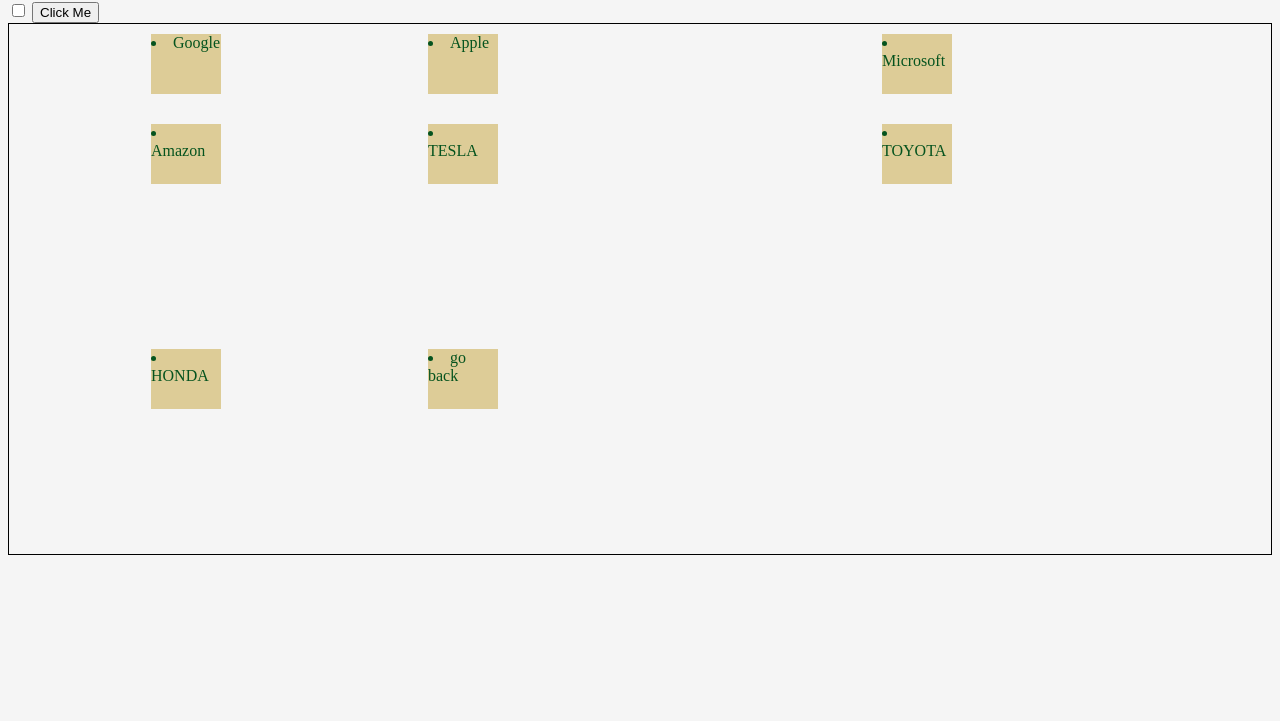
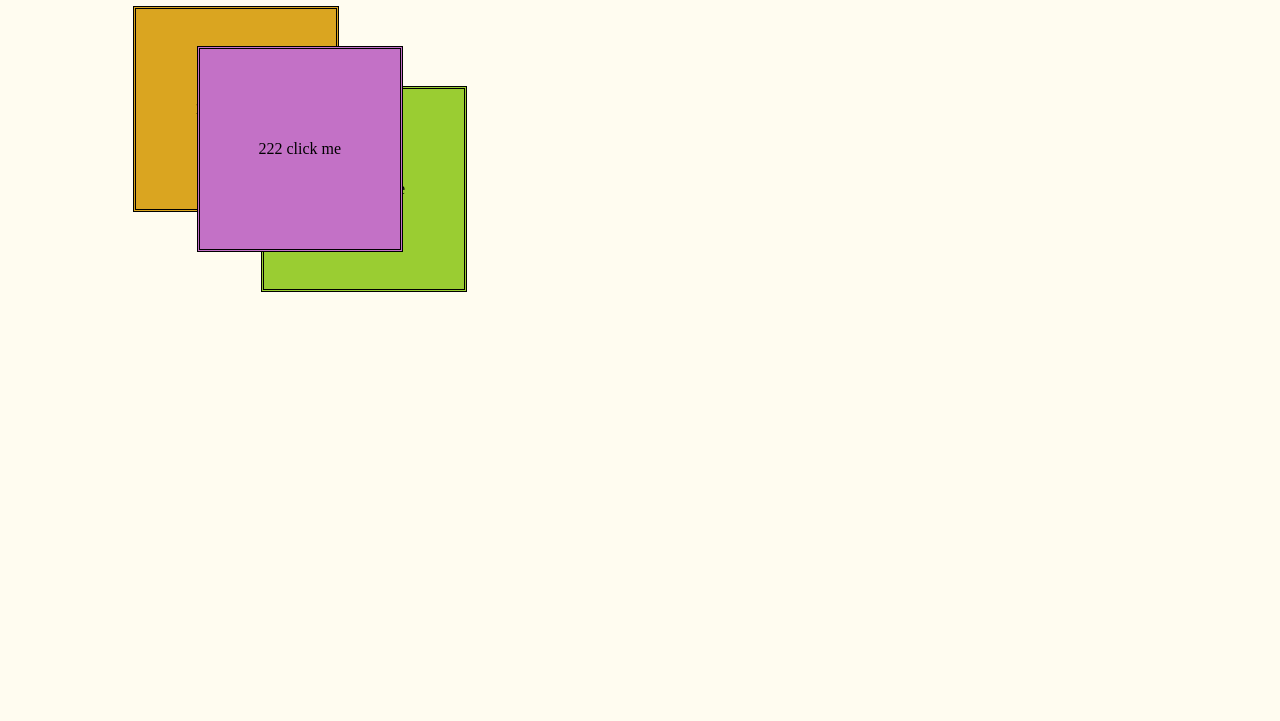
Before and after one commit to kamitom/one-pg, a website: page hello.html in a window 1280 px wide. Shown: the part 79-800 px from the top of the page. Drawn offline with Linux system fonts and the light colour scheme; a web font is replaced by a local one.

Commit message:
feat: z-index

```diff
--- /dev/null
+++ b/css/hello.css
@@ -0,0 +1,53 @@
+:root {
+  --background: hsl(298, 43%, 61%);
+  --box-color: hsl(50, 100%, 97%);
+}
+
+body {
+  background: var(--box-color);
+  font-family: "Trirong", serif;
+  margin: 0;
+  padding: 0;
+}
+
+a {
+  color: currentColor;
+  text-decoration: none;
+}
+
+.box {
+  margin: 0.3rem;
+  width: 200px;
+  height: 200px;
+  border-style: double;
+  display: flex;
+  justify-content: center;
+  align-items: center;
+}
+
+.container {
+  display: flex;
+}
+
+.divtest1 {
+  position: absolute;
+  z-index: 1;
+  top: 10%;
+  left: 10%;
+  background-color: #daa520;
+}
+
+.divtest2 {
+  position: absolute;
+  z-index: 3;
+  top: 15%;
+  left: 15%;
+  background-color: hsl(298, 43%, 61%);
+}
+.divtest3 {
+  position: absolute;
+  z-index: 2;
+  top: 20%;
+  left: 20%;
+  background-color: yellowgreen;
+}
--- a/css/style.css
+++ b/css/style.css
@@ -16,22 +16,6 @@
 a {
   color: currentColor;
   text-decoration: none;
-}
-
-.grid {
-  display: grid;
-  grid-template-columns: 1fr 200px 2fr;
-  grid-template-rows: 80px 100px 350px;
-  place-items: center;
-  border-width: 0.1rem;
-  border-style: solid;
-}
-
-.grid li {
-  background-color: var(--grid-bg-color);
-  color: var(--text-color2);
-  height: 60px;
-  width: 70px;
 }
 
 .container {
--- a/hello.html
+++ b/hello.html
@@ -10,22 +10,19 @@
       href="https://fonts.googleapis.com/css?family=Trirong"
     />
     <link rel="shortcut icon" href="favicon.ico" type="image/x-icon" />
-    <link rel="stylesheet" href="./css/style.css" />
+    <link rel="stylesheet" href="./css/hello.css" />
     <title>ONE-PG</title>
   </head>
   <body>
-    <h1>Hello</h1>
-    <input type="checkbox" name="cb-name" id="cb-id" />
-    <button class="btn">Click Me</button>
-    <div class="grid">
-      <li>Google</li>
-      <li>Apple</li>
-      <li>Microsoft</li>
-      <li>Amazon</li>
-      <li>TESLA</li>
-      <li>TOYOTA</li>
-      <li>HONDA</li>
-      <li><a href="index.html">go back</a></li>
+    <h1>日本。札幌市。</h1>
+    <div class="box divtest1">
+      <a href="index.html">111 click me</a>
+    </div>
+    <div class="box divtest2">
+      <a href="index.html">222 click me</a>
+    </div>
+    <div class="box divtest3">
+      <a href="index.html">333 click me</a>
     </div>
   </body>
 </html>
```
